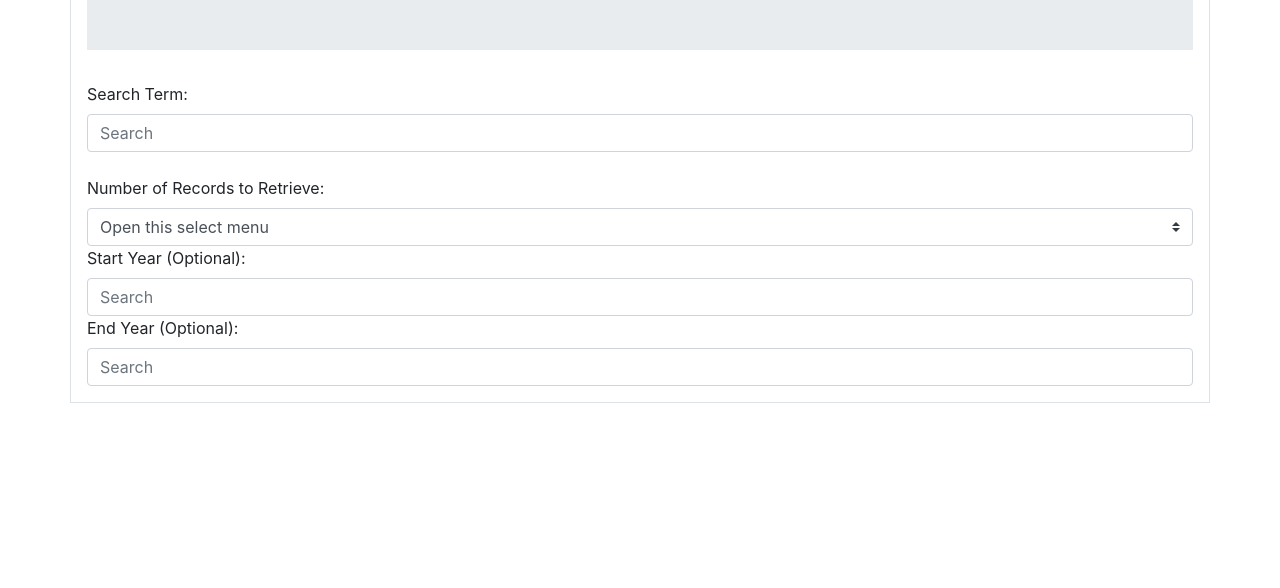
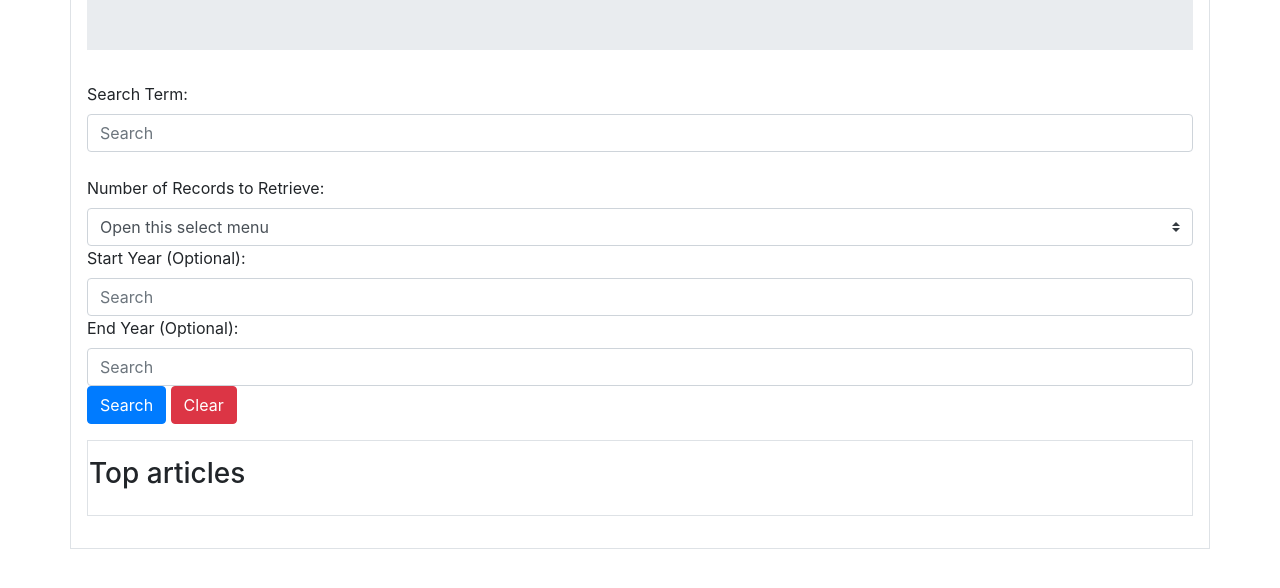
Before and after one commit to Ryuku72/NYtimes, a plain HTML site: page index.html in a window 1280 px wide. Shown: the part 186-774 px from the top of the page. Drawn offline with nearby package versions, Linux system fonts and the light colour scheme.

Commit message:
added buttons

```diff
--- a/index.html
+++ b/index.html
@@ -49,7 +49,25 @@
       <input id="EndEl" class="form-control" type="text" placeholder="Search" aria-label="Search">
 
 
+      <button type="button" class="btn btn-primary">Search</button>
+      <button type="button" class="btn btn-danger">Clear</button>
+
+      <div class="container p-3 my-3 border">
+          <div class="row">
+      <h3> Top articles</h3>
+          </div>
+          <div class ="row">
+            <div class="col-12">
+
+
+
+      <div class="results">
+          </div>
+        </div>
+        </div>
+    </div>
 
 
     </div>
 </body>
+</html>
```
